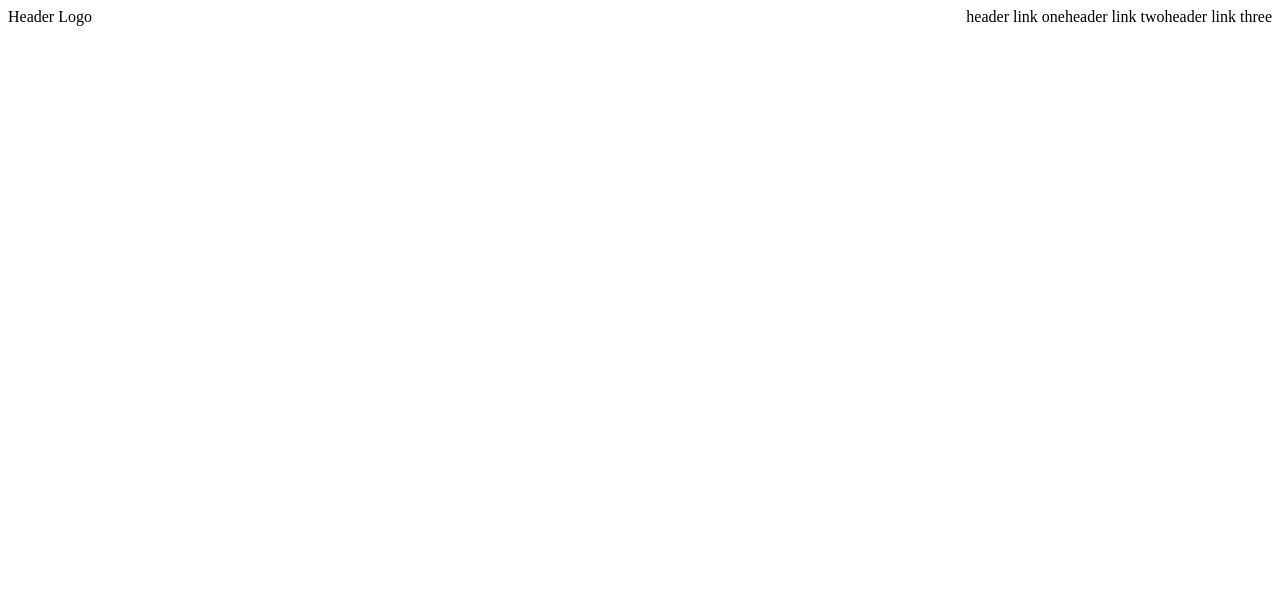
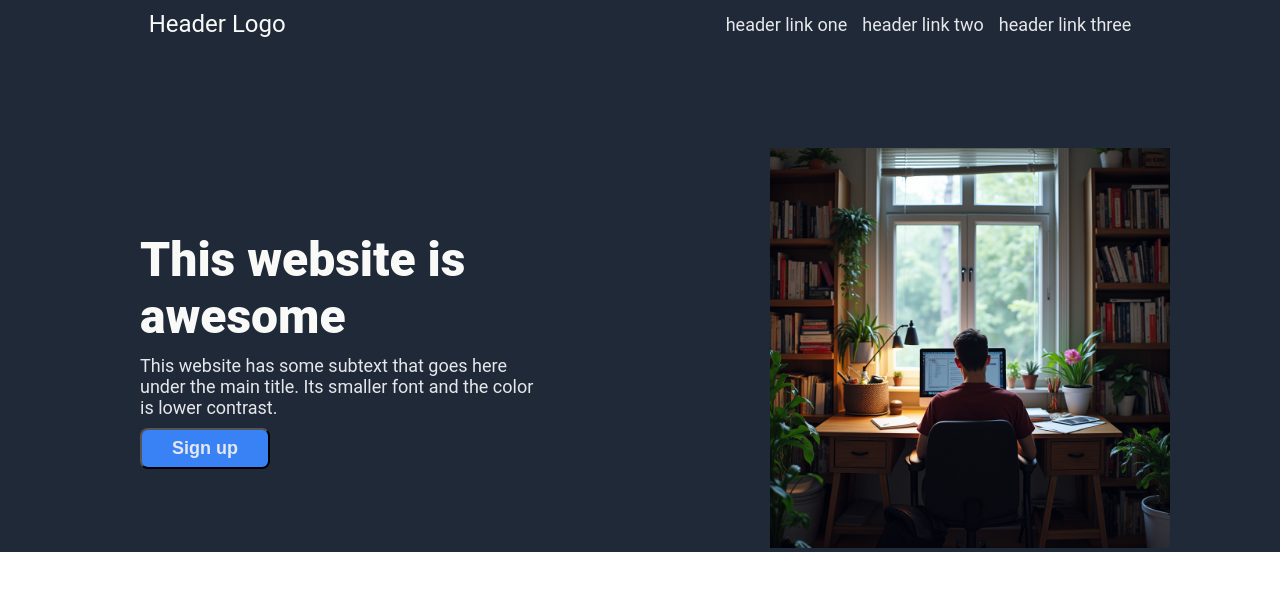
Before and after one commit to maruchanmusic/landing-page, a plain HTML site: page index.html in a window 1280 px wide. Drawn offline with Linux system fonts and the light colour scheme.

Commit message:
Added some img and styles header

```diff
--- a/index.html
+++ b/index.html
@@ -9,12 +9,31 @@
     <body>
         <div class="header">
             <div class="headerleft">Header Logo</div>
-            <div class="headerright">
-                <div>header link one</div>
-                <div>header link two</div>
-                <div>header link three</div>
+            <ul class="headerright">
+                <li><a href="">header link one</a></li>
+                <li><a href="">header link two</a></li>
+                <li><a href="">header link three</a></li>
+            </ul>
+        </div>
+        <div class="hero">
+            <div class="herotext">
+                <div class="title">This website is awesome</div>
+
+                <div class="subtext">
+                    This website has some subtext that goes here under the main title.
+                    Its smaller font and the color is lower contrast.
+                </div>
+
+                <button>Sign up</button>
+            </div>
+
+            <div class="heroimage">
+                <img src="openart-image_sxOhliB-_1737287677494_raw.jpg">
             </div>
         </div>
+
+
+
     </body>
 
 </html>
--- a/styles.css
+++ b/styles.css
@@ -1,14 +1,81 @@
-
+body {
+    font-family: Roboto, system-ui, -apple-system, BlinkMacSystemFont, 'Segoe UI', Oxygen, Ubuntu, Cantarell, 'Open Sans', 'Helvetica Neue', sans-serif;
+    margin: 0;
+    padding: 0;
+}
 
 .header {
- display: flex;
- align-items: center;
- justify-content: space-between;
- border: 5px;
- border-color: pink;
+   background-color: #1f2937;
+   display: flex;
+   align-items: center;
+   justify-content: center;
+   gap: 400px;
+   padding: 10px;
 }
 
+.headerleft {
+    font-size: 24px;
+    color: #f9faf8;
+}
 
 .headerright {
     display: flex;
 }
+
+ul {
+    list-style-type: none;
+    margin: 0;
+    gap: 15px;
+}
+
+a {
+    text-decoration: none;
+    color: #e5e7eb;
+    font-size: 18px;
+}
+
+.hero {
+    background-color: #1f2937;
+    display: flex;
+    justify-content: center;
+    gap: 200px;
+    align-items: center;
+
+}
+
+.title {
+ color: #f9faf8;
+ font-weight: 900;
+ font-size: 48px;
+}
+
+.subtext {
+  font-size: 18px;
+  color: #e5e7eb;
+  margin-top: 10px;
+}
+
+.heroimage img {
+    height: 400px;
+    width: auto;
+    margin-top: 100px;
+}
+
+button {
+    font-size: 18px;
+    padding: 8px 30px;
+    font-weight: bold;
+    color: #e5e7eb;
+  background-color: #3882f6;
+  border-radius: 8px;
+  margin-top: 10px;
+
+}
+
+.herotext {
+    height: auto;
+    width: 400px;
+    padding: 30px;
+    gap: 15px;
+    margin-top: 100px;
+}
```
Also changed, not shown: María_Eugenia_Mérica_Thank_you._could_you_make_a_happy_IT_student_again_ecb97a06-7d02-4d6c-b583-cb18aaed0e00.png (added), openart-image_5aY_m4OE_1737287677368_raw.jpg (added), openart-image_P3W6DxjJ_1737287636693_raw.jpg (added), openart-image_sxOhliB-_1737287677494_raw.jpg (added), 4 other files.
